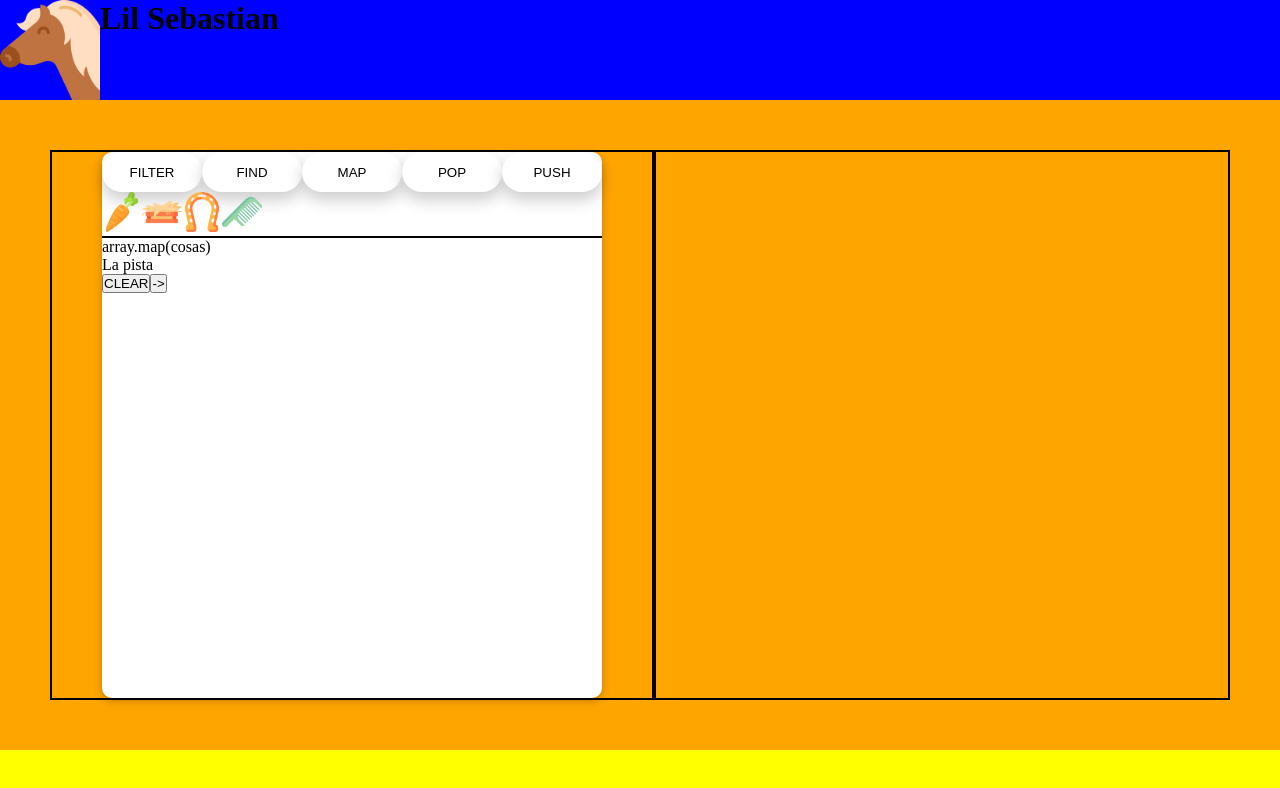
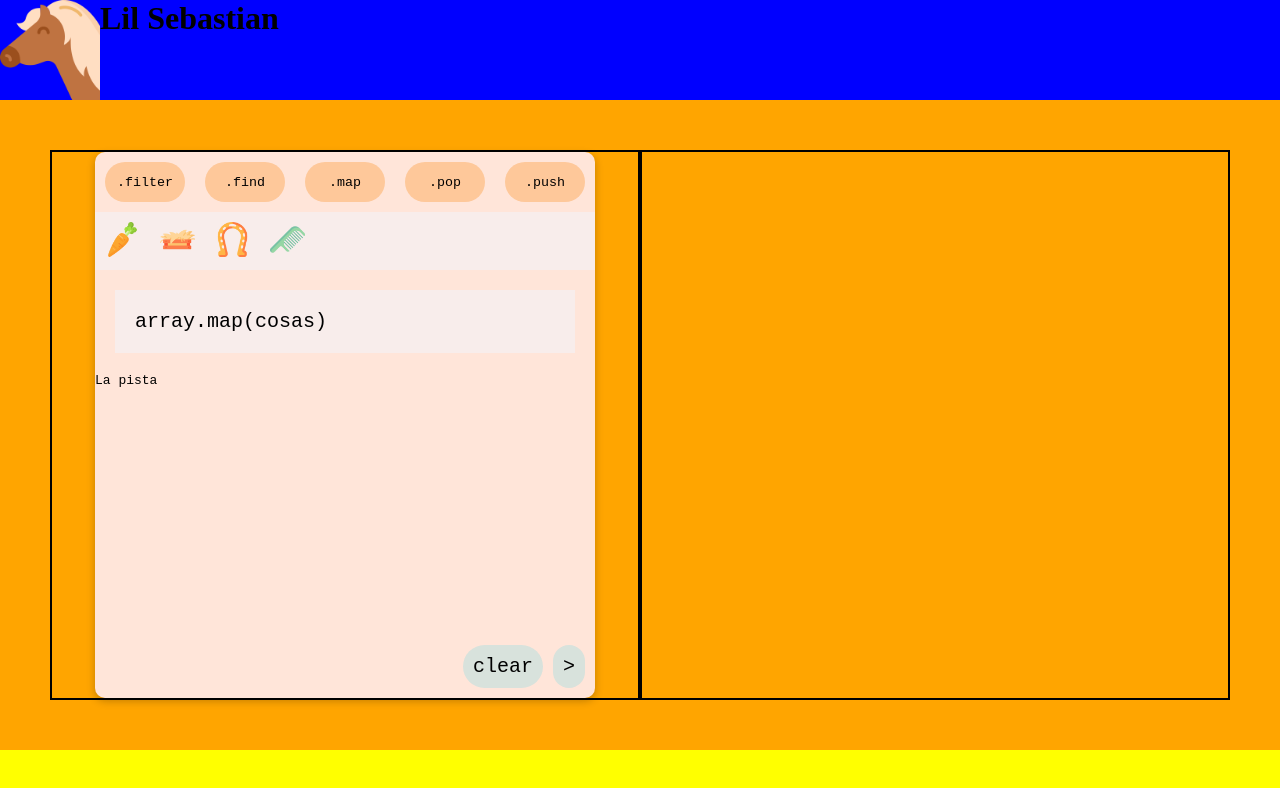
Before and after one commit to decolorblau/Lil-Sebastian-Vue, a Vue app: page / in a window 1280 px wide. Shown: the top 788 px of the page. Built offline with nearby package versions, Linux system fonts and the light colour scheme.

Commit message:
Added colors and basic styles

```diff
--- a/src/components/BoardPanel.vue
+++ b/src/components/BoardPanel.vue
@@ -3,17 +3,19 @@
     <div class="board-panel-header">
       <div class="board-panel-header__methods">
         <button class="board-panel-header__button-method" @click="onClickMethod('filter')">
-          FILTER
+          .filter
         </button>
         <button class="board-panel-header__button-method" @click="onClickMethod('push')">
-          FIND
+          .find
         </button>
-        <button class="board-panel-header__button-method" @click="onClickMethod('map')">MAP</button>
-        <button class="board-panel-header__button-method" @click="onClickMethod('push')">
-          POP
+        <button class="board-panel-header__button-method" @click="onClickMethod('map')">
+          .map
         </button>
         <button class="board-panel-header__button-method" @click="onClickMethod('push')">
-          PUSH
+          .pop
+        </button>
+        <button class="board-panel-header__button-method" @click="onClickMethod('push')">
+          .push
         </button>
       </div>
       <div class="board-panel-header__elements">
@@ -35,13 +37,18 @@
 
     <p>La pista</p>
 
-    <div>
-      <button class="board-panel-footer__button" @click="onClickClear">CLEAR</button>
+    <div class="board-panel-footer__buttons">
+      <button
+        class="board-panel-footer__button board-panel-footer__button--clear"
+        @click="onClickClear"
+      >
+        clear
+      </button>
       <button
         class="board-panel-footer__button board-panel-footer__button--next"
         @click="onClickNext"
       >
-        ->
+        >
       </button>
     </div>
   </section>
@@ -123,33 +130,60 @@ export default defineComponent({
 
 <style lang="scss" scoped>
 .board-panel {
-  background-color: #fff;
+  font-family: monospace;
+  background-color: #ffe5d9;
   height: 100%;
   width: 500px;
-  margin: 0 50px;
+  margin: 0 auto;
   border-radius: 10px;
   box-shadow: rgba(0, 0, 0, 0.24) 0px 3px 8px;
+  position: relative;
   &-header {
     display: flex;
     flex-direction: column;
-  border-bottom: black 2px solid;
+    &__elements {
+      background-color: #f8edeb;
+    }
     &__button-method {
-    width: 100px;
+      width: 80px;
       height: 40px;
-    background-color: white;
+      background-color: #fec89a;
       border: none;
-    box-shadow: 0 8px 16px 0 rgba(0, 0, 0, 0.2);
       border-radius: 50px;
       cursor: pointer;
+      font-family: inherit;
+      margin: 10px;
     }
     &__button {
       border: none;
       background-color: transparent;
       cursor: pointer;
+      margin: 10px;
     }
     &__image {
-    width: 40px;
-    height: 40px;}
+      width: 35px;
+      height: 35px;
+    }
+  }
+  &__user-input {
+    background-color: #f8edeb;
+    margin: 20px;
+    padding: 20px;
+    font-size: 20px;
+  }
+  &-footer__buttons {
+    position: absolute;
+    bottom: 10px;
+    right: 10px;
+  }
+  &-footer__button {
+    border: none;
+    margin-left: 10px;
+    font-family: inherit;
+    font-size: 20px;
+    padding: 10px;
+    background-color: #d8e2dc;
+    border-radius: 50px;
   }
 }
 </style>
```
Lines whose indentation alone changed are shown as unchanged.
